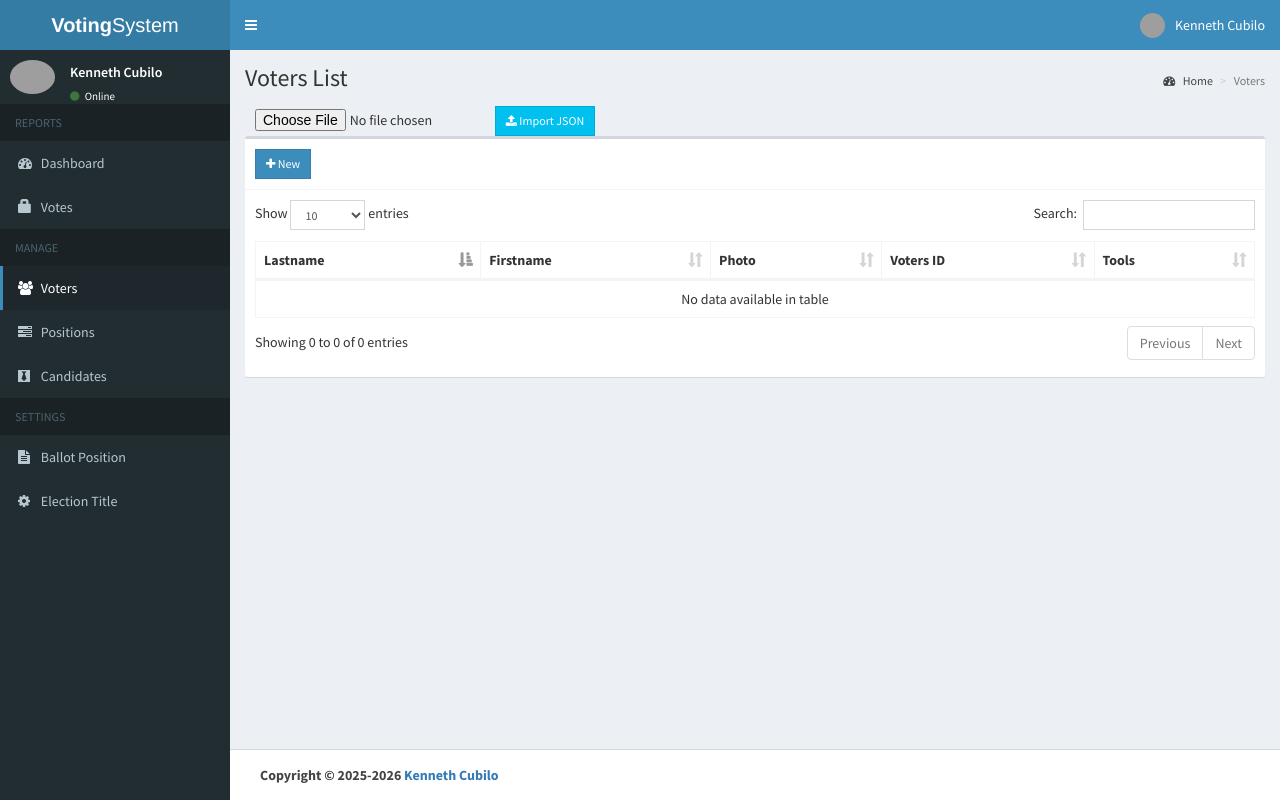
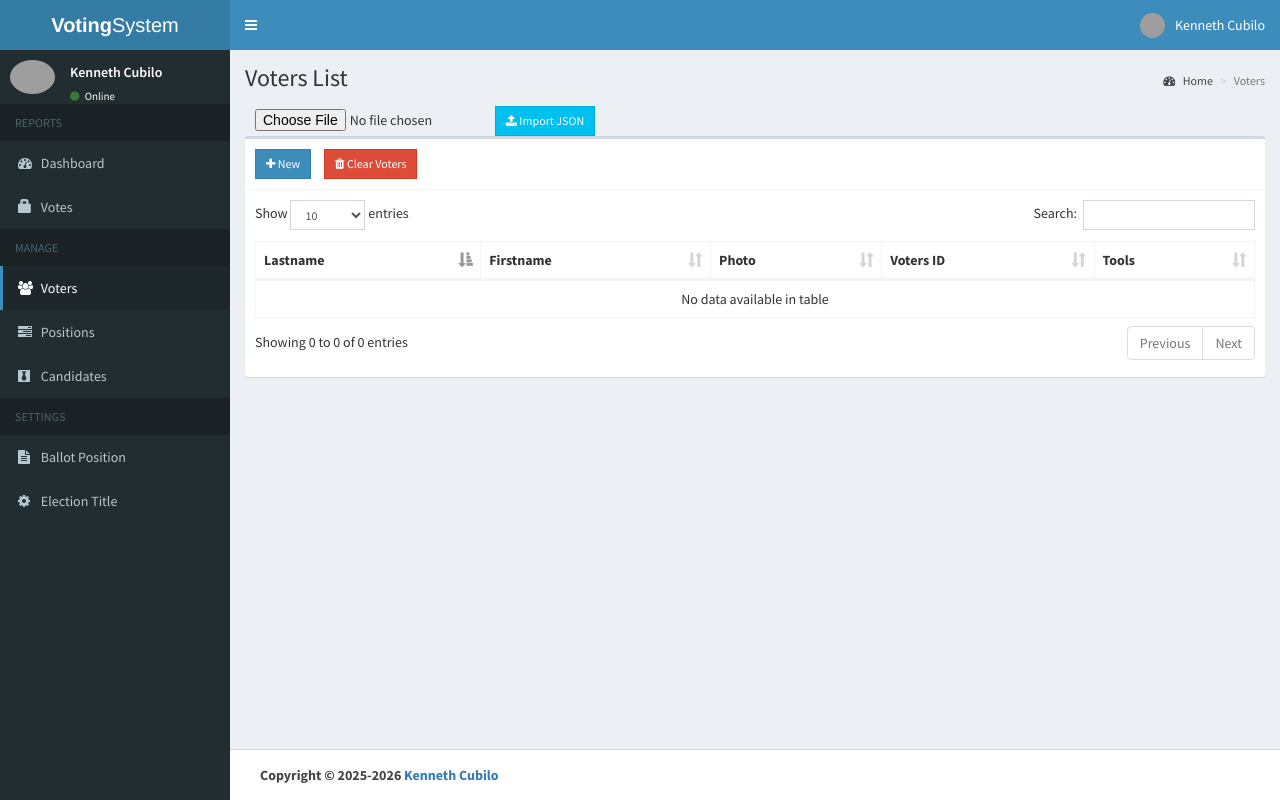
Before and after one commit to KENnotcode/Voting-System, a PHP site: page /admin/voters.php in a window 1280 px wide. Run offline with PHP 8.4, Linux system fonts and the light colour scheme; a user stored in the database is signed in; data comes from the database, SQL or seed files in the repository; data that the repository does not hold is empty; some libraries are stand-ins or nearby versions; grey boxes are pictures that could not be loaded.

Commit message:
Fixed voters, added IMPORT json and remove voters

```diff
--- a/admin/voters.php
+++ b/admin/voters.php
@@ -29,11 +29,24 @@ if(isset($_FILES['voters_json']) && $_FILES['voters_json']['error'] == UPLOAD_ER
   }else{
     $_SESSION['error'] = "Invalid JSON format.";
   }
-  // Redirect to avoid resubmission
   header('Location: voters.php');
   exit();
 }
 include 'includes/header.php';
+?>
+
+<?php
+if(isset($_POST['clear_voters'])){
+  include 'includes/conn.php';
+  $sql = "DELETE FROM voters";
+  if($conn->query($sql)){
+    $_SESSION['success'] = "All voters have been cleared.";
+  }else{
+    $_SESSION['error'] = "Failed to clear voters.";
+  }
+  header('Location: voters.php');
+  exit();
+}
 ?>
 <body class="hold-transition skin-blue sidebar-mini">
 <div class="wrapper">
@@ -90,6 +103,24 @@ include 'includes/header.php';
           <div class="box">
             <div class="box-header with-border">
               <a href="#addnew" data-toggle="modal" class="btn btn-primary btn-sm btn-flat"><i class="fa fa-plus"></i> New</a>
+              <form method="post" style="display:inline-block; margin-left:10px;" onsubmit="return confirm('Are you sure you want to clear all voters?');">
+                <input type="hidden" name="clear_voters" value="1">
+                <button type="submit" class="btn btn-danger btn-sm btn-flat"><i class="fa fa-trash"></i> Clear Voters</button>
+              </form>
+<?php
+// Handle Clear Voters action
+if(isset($_POST['clear_voters'])){
+  include 'includes/conn.php';
+  $sql = "DELETE FROM voters";
+  if($conn->query($sql)){
+    $_SESSION['success'] = "All voters have been cleared.";
+  }else{
+    $_SESSION['error'] = "Failed to clear voters.";
+  }
+  header('Location: voters.php');
+  exit();
+}
+?>
             </div>
             <div class="box-body">
               <table id="example1" class="table table-bordered">
```
Also changed, not shown: Voters.json (deleted, +0 -32 lines).
